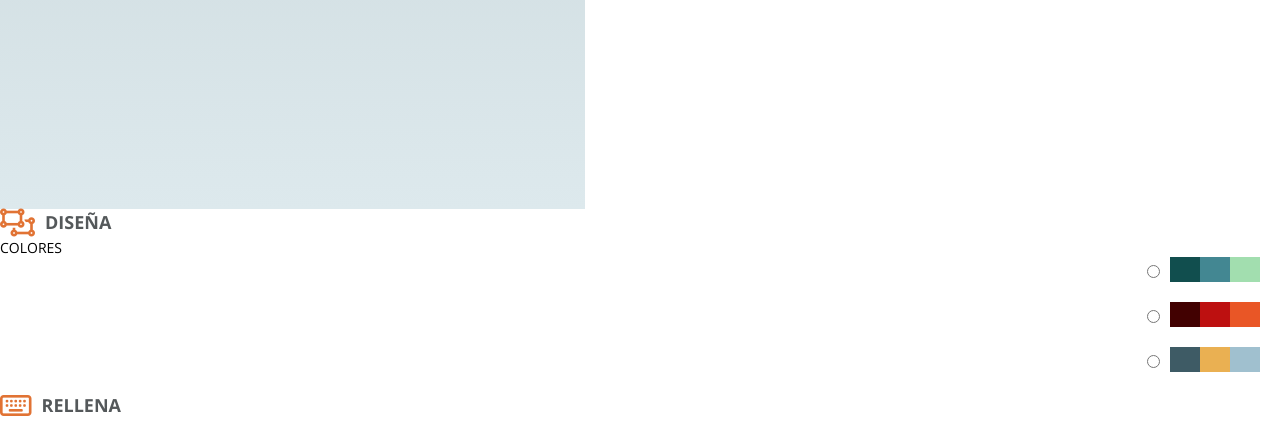
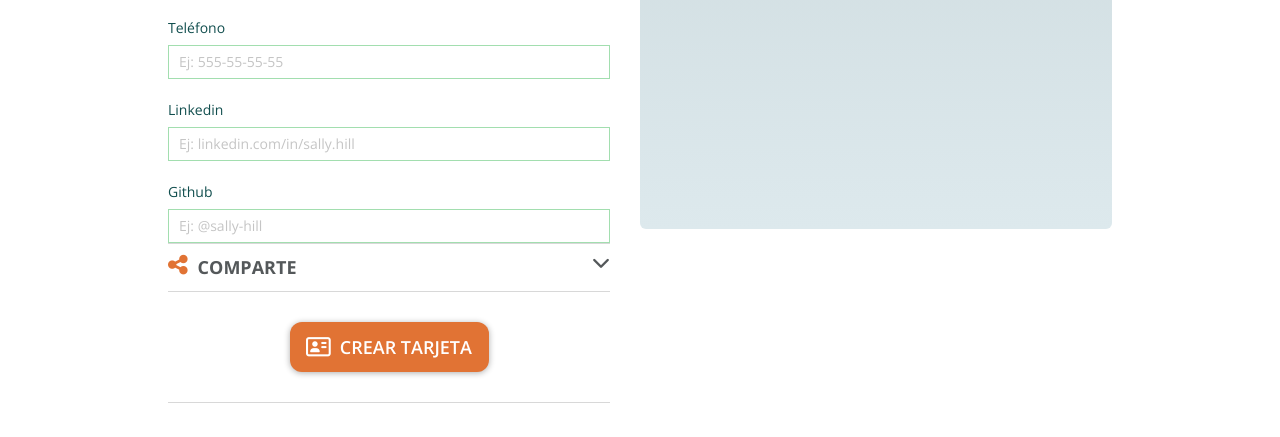
Before and after one commit to elemarmar/project-promo-j-module-3-team-3, a website: page src/html/cardgenerator.html in a window 1280 px wide. Shown: the part 713-1150 px from the top of the page. Drawn offline with nearby package versions, Linux system fonts and the light colour scheme; files that its build step writes are made by us from their sources; files whose address does not match are found by name.

Commit message:
change form & add grid

```diff
--- a/src/html/cardgenerator.html
+++ b/src/html/cardgenerator.html
@@ -25,12 +25,14 @@
     <include src="./partials/header.html"></include>
 
     <!-- Main -->
-    <main>
-      <!-- Section: "Card Viewer" -->
-      <include src="./partials/card-viewer.html"></include>
+    <main class="main__card-generator">
+      <div class="card-generator__wrapper">
+        <!-- Section: "Card Viewer" -->
+        <include src="./partials/card-viewer.html"></include>
 
-      <!-- Section: "Card Generator?" -->
-      <include src="./partials/form.html"></include>
+        <!-- Section: "Card Generator?" -->
+        <include src="./partials/form.html"></include>
+      </div>
     </main>
     <include src="./partials/footer.html"></include>
   </body>
--- a/src/html/partials/form.html
+++ b/src/html/partials/form.html
@@ -1,8 +1,10 @@
 <form class="form" action="" method="post">
+  <div class="wrapper">
     <div class="design">
       <div class="container__design">
         <i class="main__menu-icon far fa-object-ungroup"></i>
         <h3>Diseña</h3>
+        <i class="arrow fas fa-chevron-down"></i>
       </div>
       <div class="palettes__container">
         <label for="palettes">Colores</label>
@@ -50,6 +52,7 @@
       <div class="container__fill">
         <i class="main__menu-icon far fa-keyboard"></i>
         <h3>Rellena</h3>
+        <i class="arrow fas fa-chevron-down"></i>
       </div>
       <label for="name">Nombre completo</label>
       <input
@@ -119,7 +122,16 @@
       />
     </div>
     <div class="share">
+      <div class="share__container--title">
         <i class="fa fa-share-alt" aria-hidden="true"></i>
         <h3>Comparte</h3>
+        <i class="arrow fas fa-chevron-down"></i>
+      </div>
+      <div class="share__container">
+        <a class="button__card" href="" title="Crear tarjeta"
+          ><i class="i__card far fa-address-card"></i>CREAR TARJETA
+        </a>
+      </div>
+    </div>
   </div>
 </form>
--- a/src/scss/components/_form.scss
+++ b/src/scss/components/_form.scss
@@ -1,6 +1,47 @@
+.form {
+  i {
+    display: inline-block;
+    font-size: 1.4rem;
+    color: $color-secondary;
+  }
+  .i__card {
+    display: inline-block;
+    font-size: 1.4rem;
+    color: $color-light;
+    margin-right: 9px;
+    font-size: 22px;
+  }
+  .arrow {
+    font-size: 1.125rem;
+    color: $color-text;
+    margin-left: auto;
+  }
+  input {
+    padding-left: 10px;
+    &::placeholder {
+      color: $color-placeholder;
+    }
+  }
+  label {
+    color: $color-primary;
+    padding-bottom: 7px;
+  }
+
+  .wrapper {
+    padding: 27px 20px 30px 20px;
+
+    @include tablet {
+      padding: 27px 30px 30px 40px;
+    }
+  }
+}
+
 .design {
+  border-bottom: 1px solid $color-border;
   .container__design {
+    padding-bottom: 10px;
     display: flex;
+    border-bottom: 1px solid $color-border;
 
     h3 {
       text-transform: uppercase;
@@ -30,6 +71,7 @@
         display: flex;
         align-items: center;
         margin: 20px;
+        margin-right: 0px;
         input {
           margin-right: 10px;
         }
@@ -74,8 +116,11 @@
 .fill {
   display: flex;
   flex-direction: column;
+  border-bottom: 1px solid $color-border;
   .container__fill {
+    padding: 10px 0px;
     display: flex;
+    border-bottom: 1px solid $color-border;
 
     h3 {
       text-transform: uppercase;
@@ -94,6 +139,7 @@
   }
   .container-image {
     display: flex;
+    margin-top: 7px;
 
     .btn-addimage {
       display: flex;
@@ -105,6 +151,7 @@
       color: $color-light;
       border-radius: 3px;
       box-shadow: 0 0 4px 0 rgba(0, 0, 0, 0.32);
+      // padding: 3px 22px 7px; Mirar padding
     }
 
     .btn-tickimage {
@@ -124,7 +171,10 @@
   }
 }
 .share {
+  &__container--title {
+    padding: 10px 0px;
     display: flex;
+    border-bottom: 1px solid $color-border;
     h3 {
       text-transform: uppercase;
       color: $color-text;
@@ -132,9 +182,21 @@
       margin-left: 10px;
     }
   }
-i {
-  display: inline-block;
-  font-size: 1.4rem;
-  font-weight: normal;
-  color: $color-secondary;
+  &__container {
+    border-bottom: 1px solid $color-border;
+    .button__card {
+      display: flex;
+      justify-content: center;
+      align-items: center;
+      color: $color-light;
+      font-size: 18px;
+      background-color: $color-secondary;
+      font-weight: 600;
+      height: 50px;
+      width: 199px;
+      border-radius: 12px;
+      box-shadow: 0 1px 6px 0 rgba(0, 0, 0, 0.32);
+      margin: 30px auto;
     }
+  }
+}
--- a/src/scss/core/_variables.scss
+++ b/src/scss/core/_variables.scss
@@ -10,6 +10,7 @@ $color-light: #ffffff;
 $color-border: #d8d8d8;
 $color-copy: #6b6b6b;
 $color-button-twitter: #00a0f5;
+$color-placeholder: #c5c5c5;
 
 // Paletes //
 $color-palete1-dark: #114e4e;
@@ -27,14 +28,13 @@ $color-palete3-light: #a0c0cf;
 /* $black-20: rgba(0, 0, 0, 0.2);
 $light-khaki: #f9f4dc;
 $white: #d5d5d5;
-$pinkish-grey: #c5c5c5; */
+; */
 
 // Fonts //
 $font-primary: "Open Sans", sans-serif;
 $font-cards: "Montserrat", sans-serif;
 $font-title: "Merriweather", serif;
 
-
 // Breakpoints //
 $medium: 768px;
 $large: 1024px;
--- a/src/scss/layout/_card-viewer.scss
+++ b/src/scss/layout/_card-viewer.scss
@@ -5,7 +5,7 @@
 .card__viewer {
   height: 457px;
   // width: 320px;
-  width: 100%;
+  width: auto;
   padding-top: 38px;
   background-image: linear-gradient(
     to bottom,
@@ -16,13 +16,14 @@
 
   @include tablet {
     height: 812px;
-    width: 329px;
     padding-top: 173px;
+    margin: 20px 40px 20px 0;
+    border-radius: 6px;
   }
 
-  @include desktop {
-    width: 585px;
-  }
+  // @include desktop {
+  //   width: 585px;
+  // }
 
   /********************
     *      Wrapper      *
--- /dev/null
+++ b/src/scss/layout/_main-cardgenerator.scss
@@ -0,0 +1,29 @@
+.main__card-generator {
+  background-image: linear-gradient(to bottom, #f5f5f5, #ffffff 9%);
+
+  .card-generator__wrapper {
+    display: grid;
+    max-width: 1024px;
+    margin: auto;
+
+    @include tablet {
+      grid-template-columns: 1fr 1fr 1fr 1fr;
+    }
+
+    /* Colocar card-viewer en tableta y desktop */
+    .card__viewer {
+      @include tablet {
+        grid-column: 3 / 5;
+        grid-row: 1;
+      }
+    }
+    /* Colocar form en tableta y desktop */
+
+    .form {
+      @include tablet {
+        grid-column: 1 / 3;
+        grid-row: 1;
+      }
+    }
+  }
+}
--- a/src/scss/layout/_page.scss
+++ b/src/scss/layout/_page.scss
@@ -1,6 +1,7 @@
-body {
+html {
   font-family: $font-primary;
   font-size: 16px;
+  color: $color-text;
 }
 
 .index__container {
--- a/src/scss/main.scss
+++ b/src/scss/main.scss
@@ -6,6 +6,7 @@
 @import "layout/page";
 @import "layout/header";
 @import "layout/main";
+@import "layout/main-cardgenerator";
 @import "layout/card-viewer";
 @import "layout/footer";
 @import "pages/index";
```
Lines whose indentation alone changed are shown as unchanged.
